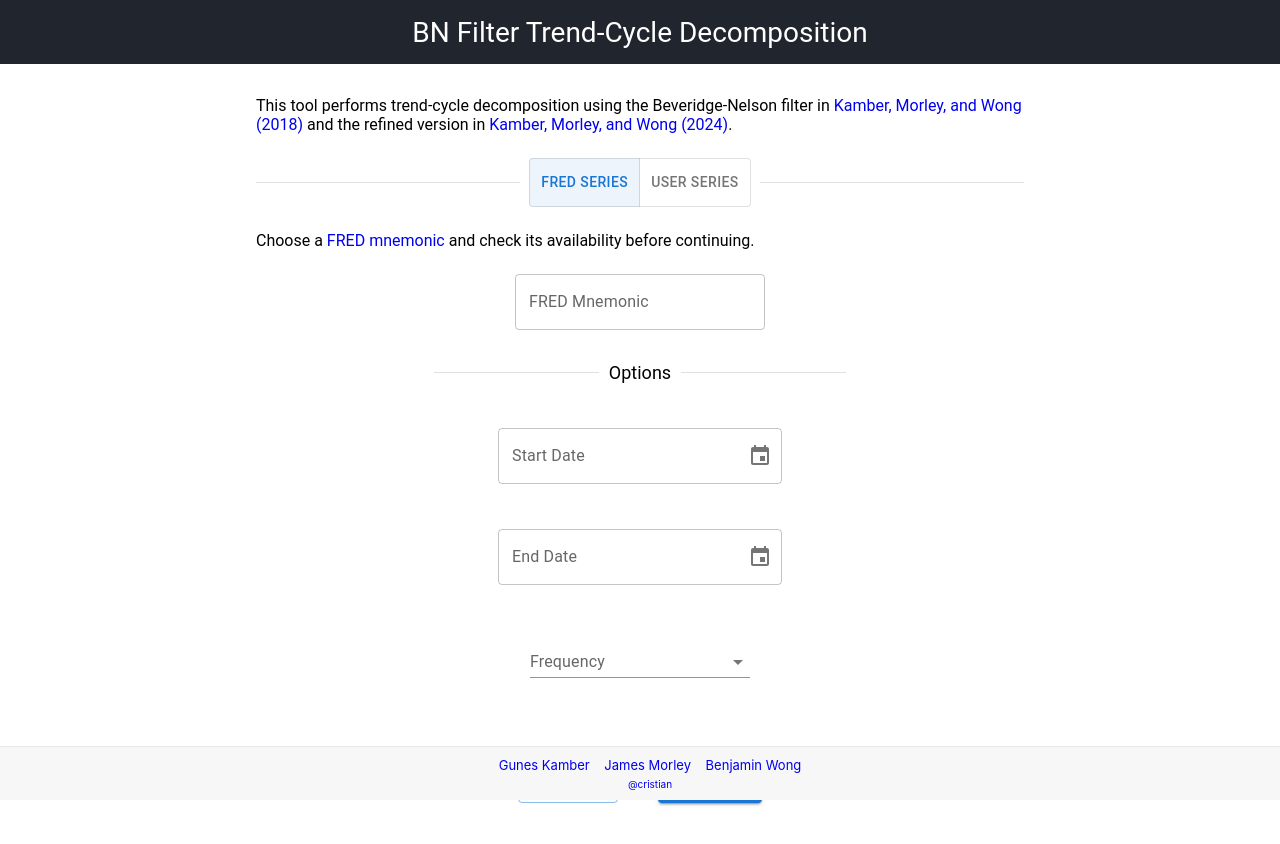
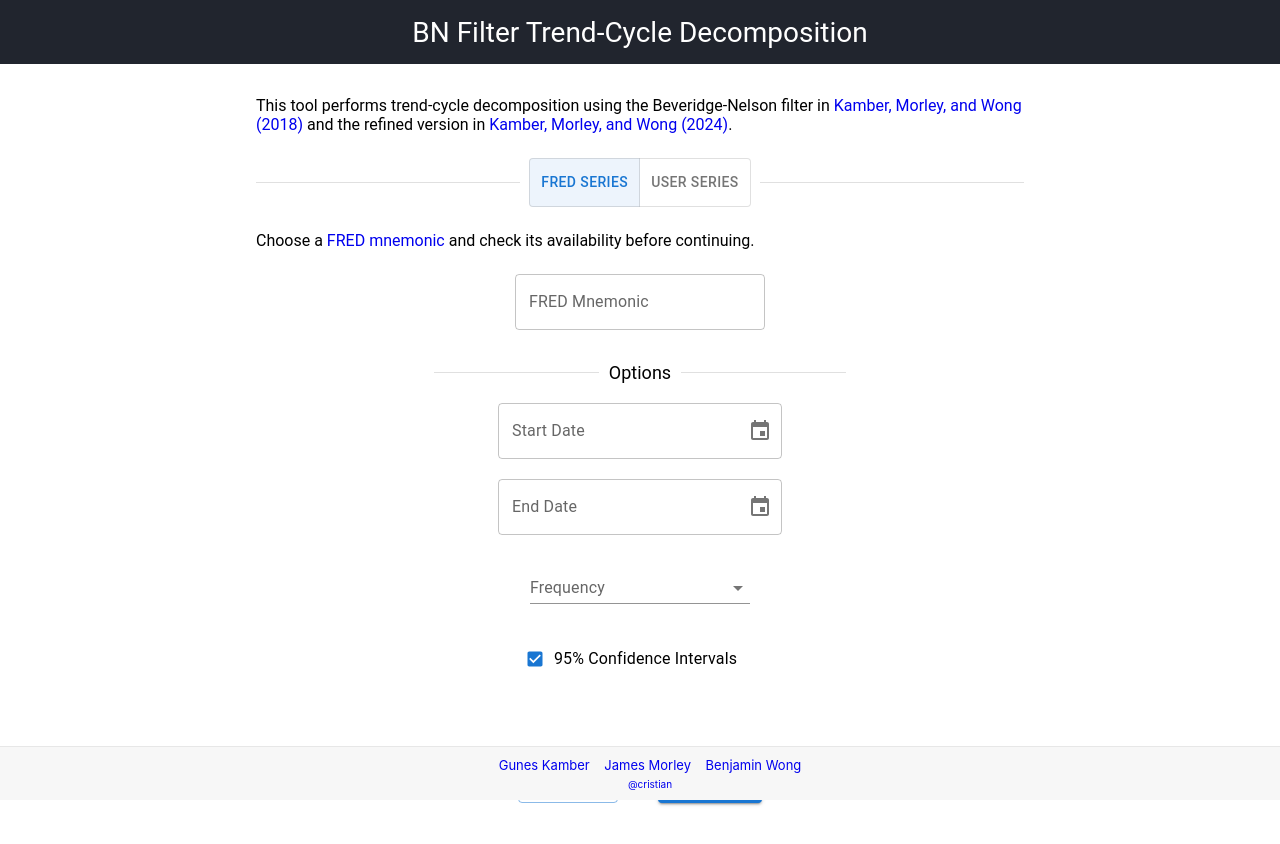
Before and after one commit to crstnn/BeveridgeNelsonFilter, a React (Create React App) app in the folder bn-filter-app/: page / in a window 1280 px wide. Both pictures are taken after a click on the button "CONTINUE". Shown: the top 844 px of the page. Built offline with nearby package versions, Linux system fonts and the light colour scheme.

Commit message:
feat: intial view

```diff
--- a/bn-filter-app/src/components/BasePage.js
+++ b/bn-filter-app/src/components/BasePage.js
@@ -380,6 +380,7 @@ class BasePage extends Component {
                                 setErrorMessage={this.setErrorMessage}
                                 deleteErrorMessage={this.deleteErrorMessage}
                                 handleChange={this.handleChange}
+                                handleCheckboxChange={this.handleCheckboxChange}
                                 valuesUserData={dataUserFormPageValues}
                                 valuesFREDData={dataFREDFormPageValues}
                                 errors={fieldErrorMessages}
--- a/bn-filter-app/src/components/DataForm.js
+++ b/bn-filter-app/src/components/DataForm.js
@@ -42,6 +42,7 @@ class DataForm extends Component {
             setErrorMessage,
             deleteErrorMessage,
             handleChange,
+            handleCheckboxChange
         } = this.props;
 
         return (
@@ -66,6 +67,7 @@ class DataForm extends Component {
                                 setErrorMessage={setErrorMessage}
                                 deleteErrorMessage={deleteErrorMessage}
                                 handleChange={handleChange}
+                                handleCheckboxChange={handleCheckboxChange}
                                 values={valuesUserData}
                                 errors={errors}
                             />
@@ -74,6 +76,7 @@ class DataForm extends Component {
                                 setErrorMessage={setErrorMessage}
                                 deleteErrorMessage={deleteErrorMessage}
                                 handleChange={handleChange}
+                                handleCheckboxChange={handleCheckboxChange}
                                 values={valuesFREDData}
                                 errors={errors}
                             />
--- a/bn-filter-app/src/components/DataPlot.js
+++ b/bn-filter-app/src/components/DataPlot.js
@@ -21,8 +21,10 @@ const DataPlot = ({handleCheckboxChange, plotPageValues, prevStep}) => {
         ["trend"].concat(plotPageValues.trend),
         ["cycle"].concat(plotPageValues.cycle),
         displayConfInterval ? ["cycle_conf_int_lower_bound"].concat(plotPageValues.cycleCILB) : undefined,
-            displayConfInterval ? ["cycle_conf_int_upper_bound"].concat(plotPageValues.cycleCIUB) : undefined);
-
+        displayConfInterval ? ["cycle_conf_int_upper_bound"].concat(plotPageValues.cycleCIUB) : undefined,
+        displayConfInterval ? ["trend_conf_int_lower_bound"].concat(plotPageValues.trendCILB) : undefined,
+        displayConfInterval ? ["trend_conf_int_upper_bound"].concat(plotPageValues.trendCIUB) : undefined
+    );
 
 
     const getPlot = () => {
@@ -125,9 +127,8 @@ const DataPlot = ({handleCheckboxChange, plotPageValues, prevStep}) => {
 
         ];
 
-        return (
-            <Plot
-                layout={{
+        const layout =
+            {
                 autosize: true,
                 width: window.screen.width <= 700 ? 450 : 700, // fit to window size
                 margin: {l: 20, r: 20, b: 50, t: 20},
@@ -144,7 +145,11 @@ const DataPlot = ({handleCheckboxChange, plotPageValues, prevStep}) => {
                     x: 0.5,
                     y: -0.10,
                 },
-                }}
+            }
+
+        return (
+            <Plot
+                layout={layout}
                 data={[...cycle, ...trendAndSeries]}
             />
         )
--- a/bn-filter-app/src/components/FREDDataForm.js
+++ b/bn-filter-app/src/components/FREDDataForm.js
@@ -1,7 +1,9 @@
 import React, {Component} from "react";
 import {
+    Checkbox,
     Divider,
     FormControl,
+    FormControlLabel,
     FormGroup,
     FormHelperText,
     Grid,
@@ -146,7 +148,7 @@ export default class FREDDataForm extends Component {
 
 
     render() {
-        const {values, handleChange} = this.props;
+        const {values, handleChange, handleCheckboxChange} = this.props;
 
         return (
             <div>
@@ -170,7 +172,7 @@ export default class FREDDataForm extends Component {
                     <Grid container direction="column" sx={{minHeight: 340,}}
                           justifyContent="space-evenly"
                           alignItems="center">
-                        <Grid item xs={4}>
+                        <Grid item xs={3}>
                             <CustomDatePicker
                                 label={"Start Date"}
                                 title={"Series' start date (inclusive). Determined by FRED"}
@@ -179,7 +181,7 @@ export default class FREDDataForm extends Component {
                                 maxDate={values.maxDate}
                                 updateDate={handleChange('startDateFRED')}/>
                         </Grid>
-                        <Grid item xs={4}>
+                        <Grid item xs={3}>
                             <CustomDatePicker
                                 label={"End Date"}
                                 title={"Series' end date (inclusive). Determined by FRED"}
@@ -188,7 +190,7 @@ export default class FREDDataForm extends Component {
                                 maxDate={values.maxDate}
                                 updateDate={handleChange('endDateFRED')}/>
                         </Grid>
-                        <Grid item xs={4}>
+                        <Grid item xs={3}>
                             <FormControl variant="standard" sx={{minWidth: 220}}>
                                 <InputLabel>Frequency</InputLabel>
                                 <Select
@@ -198,6 +200,18 @@ export default class FREDDataForm extends Component {
                                 >{this.createFilteredFrequencies()}</Select>
                             </FormControl>
                         </Grid>
+
+                        <Grid item xs={3}>
+                            <FormControl sx={{marginBottom: 3, marginTop: 2}} variant="standard">
+                                <FormControlLabel label="95% Confidence Intervals"
+                                                  title="Choose to report 95% confidence intervals in graph and CSV"
+                                                  control={<Checkbox
+                                                      size="small"
+                                                      onChange={handleCheckboxChange('displayConfInterval')}
+                                                      checked={values.displayConfInterval}/>}
+                                />
+                            </FormControl>
+                        </Grid>
                     </Grid>
                 </div>
             </div>
--- a/bn-filter-app/src/components/UserDataForm.js
+++ b/bn-filter-app/src/components/UserDataForm.js
@@ -1,5 +1,5 @@
 import React, {Component} from "react";
-import {Divider, FormControl, Grid, InputLabel, Select, TextField} from "@mui/material";
+import {Checkbox, Divider, FormControl, FormControlLabel, Grid, InputLabel, Select, TextField} from "@mui/material";
 import CustomDatePicker from "../pickers/CustomDatePicker";
 import {CONFIG} from "../config.js";
 import {createMenuItems} from "../utils/utils";
@@ -39,7 +39,7 @@ export default class UserDataForm extends Component {
     }
 
     render() {
-        const {values, errors, handleChange} = this.props;
+        const {values, errors, handleChange, handleCheckboxChange} = this.props;
 
         return (
             <div>
@@ -83,15 +83,15 @@ export default class UserDataForm extends Component {
                     <Grid container direction="column" sx={{minHeight: 400, paddingTop: 2}}
                           justifyContent="space-evenly"
                           alignItems="center">
-                        <Grid item xs={6}>
+                        <Grid item xs={4}>
                             <CustomDatePicker
                                 label={"Start Date"}
                                 title={"Series' start date (inclusive). The end date is determined based on frequency"}
                                 date={values.startDate}
-                                updateDate={handleChange('startDate')}
+                                updateDate={this.props.handleChange('startDate')}
                                 isDisabled={values.frequency === "n"}/>
                         </Grid>
-                        <Grid item xs={6}>
+                        <Grid item xs={4}>
                             <FormControl variant="standard" sx={{minWidth: 220}}>
                                 <InputLabel>Frequency</InputLabel>
                                 <Select
@@ -101,6 +101,18 @@ export default class UserDataForm extends Component {
                                 >{createMenuItems(field.optionField.frequencyManual.option)}</Select>
                             </FormControl>
                         </Grid>
+
+                        <Grid item xs={4}>
+                            <FormControl sx={{marginBottom: 3, marginTop: 2}} variant="standard">
+                                <FormControlLabel label="95% Confidence Intervals"
+                                                  title="Choose to display 95% confidence intervals in graph output"
+                                                  control={<Checkbox
+                                                      size="small"
+                                                      onChange={handleCheckboxChange('displayConfInterval')}
+                                                      checked={values.displayConfInterval}/>}
+                                />
+                            </FormControl>
+                        </Grid>
                     </Grid>
                 </div>
             </div>
```
Lines whose indentation alone changed are shown as unchanged.
